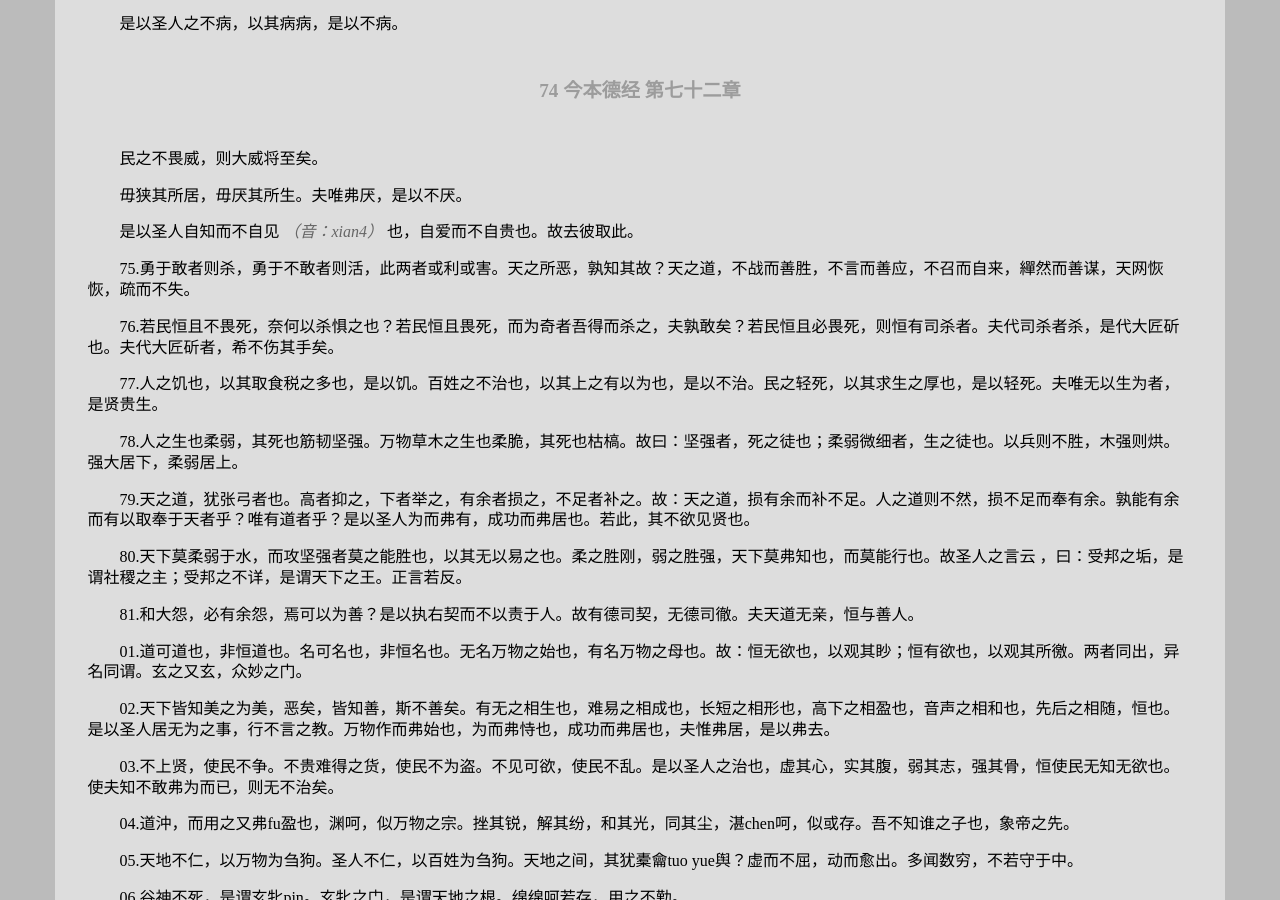
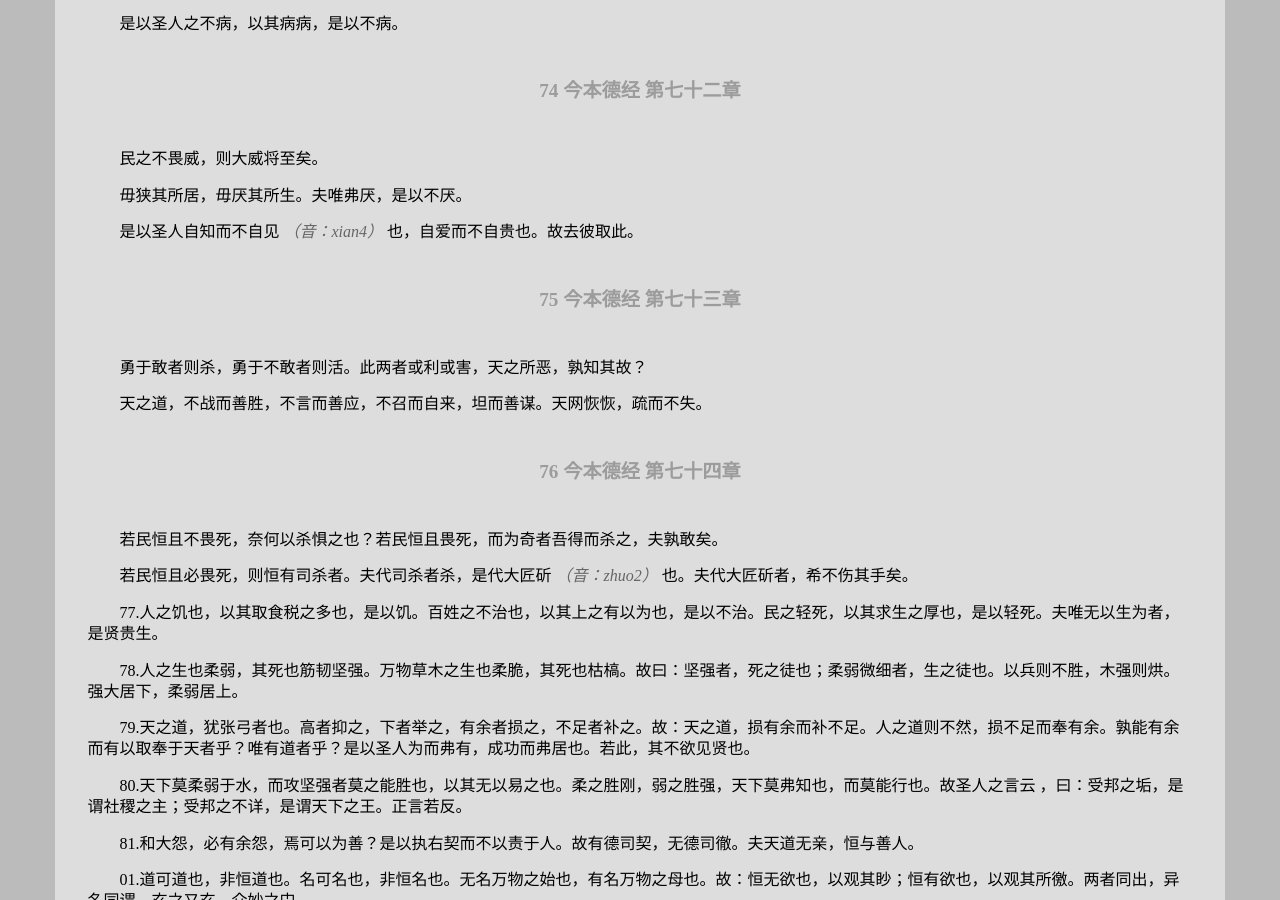
Before and after one commit to leiqin/leiqin.github.io, a Jekyll site: the page built from shoucang/daodejing.markdown, in a window 1280 px wide and 900 px high, scrolled down 8847 px. Built offline with Jekyll 4.4.1, drawn with Linux system fonts in a browser that asks for light colours; nearby versions of some CDN libraries.

Commit message:
道德经 德经 75 76

```diff
--- a/shoucang/daodejing.markdown
+++ b/shoucang/daodejing.markdown
@@ -355,11 +355,19 @@ title: 道德经
 
 是以圣人自知而不自见 _（音：xian4）_ 也，自爱而不自贵也。故去彼取此。
 
+###### 75 今本德经 第七十三章
+
+勇于敢者则杀，勇于不敢者则活。此两者或利或害，天之所恶，孰知其故？
+
+天之道，不战而善胜，不言而善应，不召而自来，坦而善谋。天网恢恢，疏而不失。
+
+###### 76 今本德经 第七十四章
+
+若民恒且不畏死，奈何以杀惧之也？若民恒且畏死，而为奇者吾得而杀之，夫孰敢矣。
+
+若民恒且必畏死，则恒有司杀者。夫代司杀者杀，是代大匠斫 _（音：zhuo2）_ 也。夫代大匠斫者，希不伤其手矣。
 
 
-75.勇于敢者则杀，勇于不敢者则活，此两者或利或害。天之所恶，孰知其故？天之道，不战而善胜，不言而善应，不召而自来，繟然而善谋，天网恢恢，疏而不失。
-
-76.若民恒且不畏死，奈何以杀惧之也？若民恒且畏死，而为奇者吾得而杀之，夫孰敢矣？若民恒且必畏死，则恒有司杀者。夫代司杀者杀，是代大匠斫也。夫代大匠斫者，希不伤其手矣。
 
 77.人之饥也，以其取食税之多也，是以饥。百姓之不治也，以其上之有以为也，是以不治。民之轻死，以其求生之厚也，是以轻死。夫唯无以生为者，是贤贵生。
 
```
